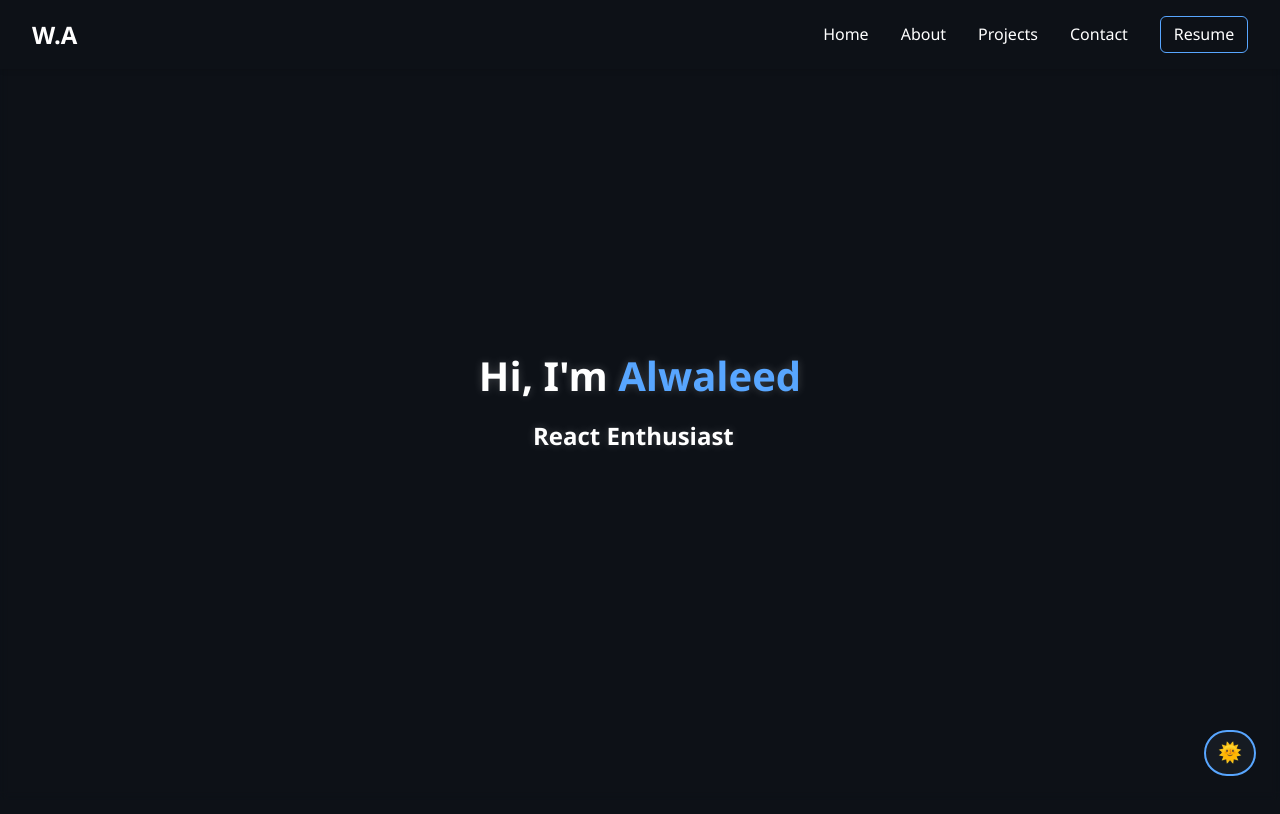
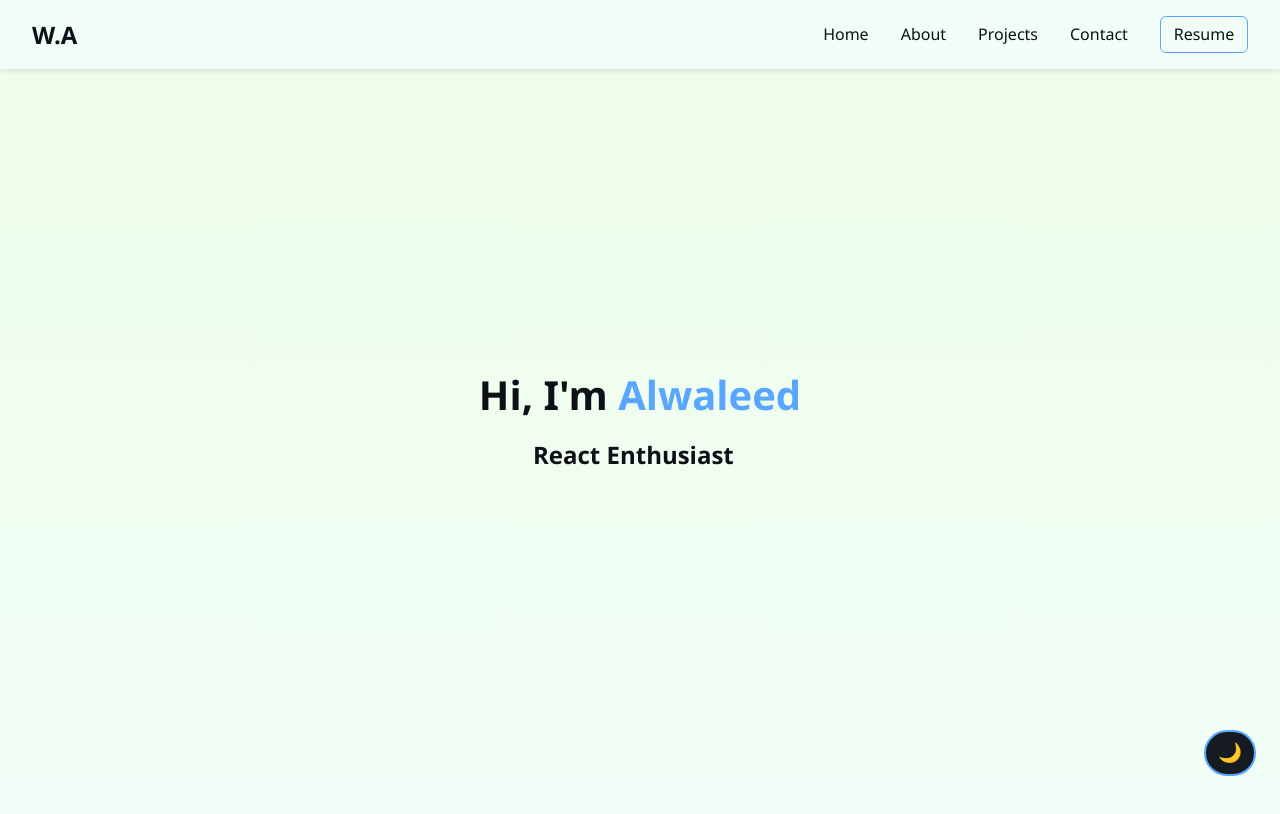
Before and after one commit to waleed199c/Portfolio, a React (Vite) app: page / in a window 1280 px wide. Shown: the top 814 px of the page. Built offline with nearby package versions, Linux system fonts and the light colour scheme.

Commit message:
Enhance: twinkling starfield background with animated highlights

```diff
--- a/src/App.css
+++ b/src/App.css
@@ -1,12 +1,34 @@
+:root {
+  --bg: #0d1117;
+  --text: #ffffff;
+  --accent: #58a6ff;
+  --card-bg: rgba(13, 17, 23, 0.8); /* dark glassy bg */
+}
+
+[data-theme="light"] {
+  --bg: #f0fef7;
+  --text: #0d1117;
+  --accent: #a5ff00;
+  --card-bg: rgba(255, 255, 255, 0.85); /* light glassy bg */
+}
+
+[data-theme="dark"] {
+  --bg: #0d1117;
+  --text: #ffffff;
+  --accent: #58a6ff;
+}
+
 .page {
   min-height: 100vh;
   width: 100%;
   padding-top: 6rem;
-  background: #0d1117;
-  color: white;
+  background: transparent;
+  color: var(--text);
   display: flex;
   flex-direction: column;
   align-items: center;
+  position: relative;
+  z-index: 1;          /* ensure content is above particles */
 }
 
 .section-title {
@@ -31,7 +53,7 @@
   margin-bottom: 2rem;
   font-size: 1rem;
   line-height: 1.7;
-  color: #c9d1d9;
+  color: var(--text);
 }
 
 .section-divider {
@@ -40,6 +62,21 @@
   margin: 3rem auto;
   background: rgba(255, 255, 255, 0.1);
   border-radius: 10px;
+}
+
+.hero-section {
+  height: 100vh;
+  display: flex;
+  flex-direction: column;
+  justify-content: center;
+  align-items: center;
+  color: var(--text);
+  background-color: transparent;
+  text-align: center;
+  position: relative;
+  padding: 0 1rem;
+  transition: background 0.3s ease, color 0.3s ease;
+  z-index: 1;
 }
 
 .project-grid {
@@ -51,7 +88,7 @@
 }
 
 .project-card {
-  background: #161b22;
+  background: var(--card-bg);
   padding: 1.5rem;
   border-radius: 0.5rem;
   width: 320px;
@@ -72,13 +109,13 @@
 .project-card h2 {
   margin-bottom: 0.5rem;
   font-size: 1.2rem;
-  color: #58a6ff;
+  color: var(--accent);
 }
 
 .project-card p {
   font-size: 0.9rem;
   line-height: 1.4;
-  color: #c9d1d9;
+  color: var(--text);
   flex-grow: 1;
 }
 
@@ -87,7 +124,7 @@
 }
 
 .project-links a {
-  color: #58a6ff;
+  color: var(--accent);
   margin-right: 1rem;
   text-decoration: none;
   font-weight: 500;
@@ -96,7 +133,7 @@
 }
 
 .project-links a:hover {
-  border-bottom: 2px solid #58a6ff;
+  border-bottom: 2px solid var(--accent);
   color: #91caff;
 }
 
@@ -132,9 +169,9 @@
 }
 
 .resume-nav-link {
-  color: #58a6ff;
+  color: var(--accent);
   text-decoration: none;
-  border: 1px solid #58a6ff;
+  border: 1px solid var(--accent);
   padding: 0.4rem 0.8rem;
   border-radius: 6px;
   font-weight: 500;
@@ -150,7 +187,6 @@
   position: fixed;
   top: 0;
   width: 100%;
-  background: var(--nav-bg, #0d1117);
   z-index: 100;
   box-shadow: 0 2px 5px rgba(0, 0, 0, 0.1);
 }
@@ -165,7 +201,6 @@
 .logo {
   font-size: 1.5rem;
   font-weight: bold;
-  color: var(--text, white);
 }
 
 .menu-toggle {
@@ -173,7 +208,6 @@
   font-size: 1.5rem;
   background: none;
   border: none;
-  color: var(--text, white);
 }
 
 .nav-links {
@@ -190,6 +224,18 @@
 
 .nav-links a:hover {
   color: #58a6ff;
+}
+
+.logo,
+.menu-toggle,
+.nav-links a {
+  color: var(--text);
+  transition: color 0.3s ease;
+}
+
+.navbar {
+  background-color: var(--bg);
+  transition: background 0.3s ease;
 }
 
 .resume-nav-link {
@@ -286,3 +332,91 @@
     display: flex;
   }
 }
+
+body::before {
+  content: "";
+  position: fixed;
+  top: 0;
+  left: 0;
+  height: 100%;
+  width: 100%;
+  z-index: -1;
+  pointer-events: none;
+  animation: starfield 40s linear infinite;
+}
+
+[data-theme="dark"] body::before {
+  background:
+    radial-gradient(circle at 10% 20%, #ffffff 1px, transparent 1px),
+    radial-gradient(circle at 25% 75%, #ffffff 2px, transparent 2px),
+    radial-gradient(circle at 60% 30%, #ffffff 1px, transparent 1px),
+    radial-gradient(circle at 80% 90%, #ffffff 2.5px, transparent 2.5px),
+    radial-gradient(circle at 50% 50%, #ffffff 3px, transparent 3px),
+    radial-gradient(circle at 70% 10%, #ffffff 1.5px, transparent 1.5px),
+    radial-gradient(circle at 90% 40%, #ffffff 1px, transparent 1px),
+    radial-gradient(circle at 15% 60%, #ffffff 1px, transparent 1px),
+    radial-gradient(circle at 35% 85%, #ffffff 1.5px, transparent 1.5px),
+    radial-gradient(circle at 45% 10%, #ffffff 2px, transparent 2px),
+    radial-gradient(circle at 5% 95%, #ffffff 1px, transparent 1px),
+    radial-gradient(circle at 85% 15%, #ffffff 2.5px, transparent 2.5px),
+    radial-gradient(circle at 65% 65%, #ffffff 3px, transparent 3px),
+    radial-gradient(circle at 78% 35%, #ffffff 1.5px, transparent 1.5px);
+  background-repeat: no-repeat;
+  background-size: cover;
+  opacity: 0.12;
+  animation: starfield 40s linear infinite;
+}
+
+[data-theme="light"] body::before {
+  background: linear-gradient(to bottom, #eaffd0, #f0fef7);
+  opacity: 0.4;
+  animation: none;
+}
+
+@keyframes starfield {
+  0% {
+    transform: translateY(0);
+  }
+  100% {
+    transform: translateY(20px);
+  }
+}
+
+[data-theme="dark"] .twinkle-star {
+  position: fixed;
+  border-radius: 50%;
+  background-color: #ffffff;
+  opacity: 0.15;
+  pointer-events: none;
+  z-index: -1;
+  animation: twinkle 3s ease-in-out infinite;
+}
+
+.twinkle1 {
+  top: 30%;
+  left: 20%;
+  width: 6px;
+  height: 6px;
+  animation-delay: 0s;
+}
+
+.twinkle2 {
+  top: 70%;
+  left: 65%;
+  width: 8px;
+  height: 8px;
+  animation-delay: 1.5s;
+}
+
+.twinkle3 {
+  top: 50%;
+  left: 85%;
+  width: 5px;
+  height: 5px;
+  animation-delay: 2.5s;
+}
+
+@keyframes twinkle {
+  0%, 100% { opacity: 0.1; transform: scale(1); }
+  50% { opacity: 0.5; transform: scale(1.5); }
+}
--- a/src/App.jsx
+++ b/src/App.jsx
@@ -10,6 +10,7 @@ import AOS from "aos";
 import "aos/dist/aos.css";
 import { useEffect } from "react";
 
+
 function App() {
   useEffect(() => {
     AOS.init({
@@ -21,6 +22,9 @@ function App() {
 
   return (
     <>
+      <div className="twinkle-star twinkle1" />
+  <div className="twinkle-star twinkle2" />
+  <div className="twinkle-star twinkle3" />
       <ThemeToggle />
       <Router>
         <Navbar />
--- a/src/components/Hero.jsx
+++ b/src/components/Hero.jsx
@@ -51,21 +51,7 @@ function Hero() {
     <>
       <Particles init={particlesInit} options={particlesOptions} />
       <div
-        className="hero-container"
-        style={{
-          height: "100vh",
-          display: "flex",
-          flexDirection: "column",
-          justifyContent: "center",
-          alignItems: "center",
-          color: "white",
-          textAlign: "center",
-          position: "relative",
-          zIndex: 1,
-          padding: "0 1rem",
-          backdropFilter: "blur(4px)",
-          textShadow: "0 0 10px rgba(255,255,255,0.2)",
-        }}
+        className="hero-section"
       >
         <div
           style={{
--- a/src/components/ThemeToggle.jsx
+++ b/src/components/ThemeToggle.jsx
@@ -1,18 +1,26 @@
-import { useEffect, useState } from 'react';
+import { useEffect, useState } from "react";
 
 function ThemeToggle() {
-  const [theme, setTheme] = useState('dark');
+  const [theme, setTheme] = useState(() => {
+    // Load from localStorage or match system
+    const saved = localStorage.getItem("theme");
+    if (saved) return saved;
+    return window.matchMedia("(prefers-color-scheme: light)").matches
+      ? "light"
+      : "dark";
+  });
 
   useEffect(() => {
-    document.documentElement.setAttribute('data-theme', theme);
+    document.documentElement.setAttribute("data-theme", theme);
+    localStorage.setItem("theme", theme);
   }, [theme]);
 
   const toggleTheme = () =>
-    setTheme((prev) => (prev === 'dark' ? 'light' : 'dark'));
+    setTheme((prev) => (prev === "light" ? "dark" : "light"));
 
   return (
     <button className="theme-toggle" onClick={toggleTheme}>
-      {theme === 'dark' ? '🌞' : '🌙'}
+      {theme === "light" ? "🌙" : "🌞"}
     </button>
   );
 }
--- a/src/index.css
+++ b/src/index.css
@@ -7,11 +7,13 @@
 body, html {
   width: 100%;
   min-height: 100vh;
-  background-color: #0d1117;
   font-family: 'Segoe UI', sans-serif;
-  color: white;
+  background-color: var(--bg);
+  color: var(--text);
+  transition: background 0.3s ease, color 0.3s ease;
+  position: relative;
+  z-index: 0;
 }
-
 #root {
   display: block;
   height: 100%;
```
